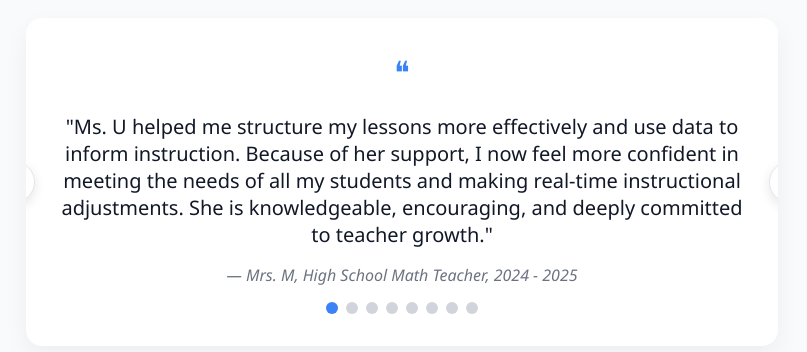
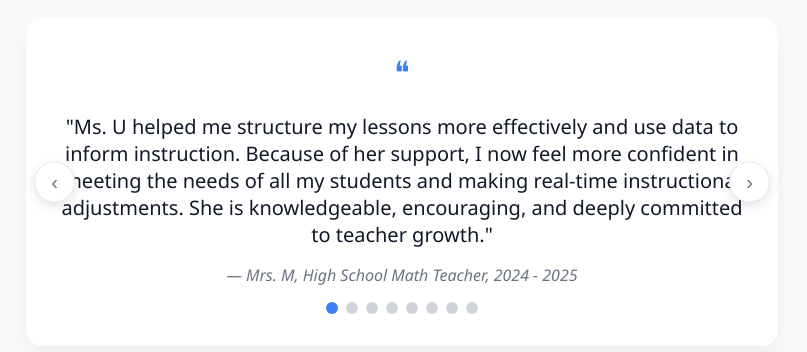
Before and after one commit to MamaGozi/MamaGozi.github.io, a plain HTML site: page index.html in a window 1280 px wide. Shown: the part 218-570 px from the top of the page, 238-1045 px from the left. Drawn offline with nearby package versions, Linux system fonts and the light colour scheme.

Commit message:
Update index.css

```diff
--- a/index.css
+++ b/index.css
@@ -52,8 +52,8 @@ body {
 .carousel-nav {
   position: absolute;
   top: 50%;
-  left: -2rem;
-  right: -2rem;
+  left: .5rem;
+  right: .5rem;
   display: flex;
   justify-content: space-between;
   align-items: center;
```
